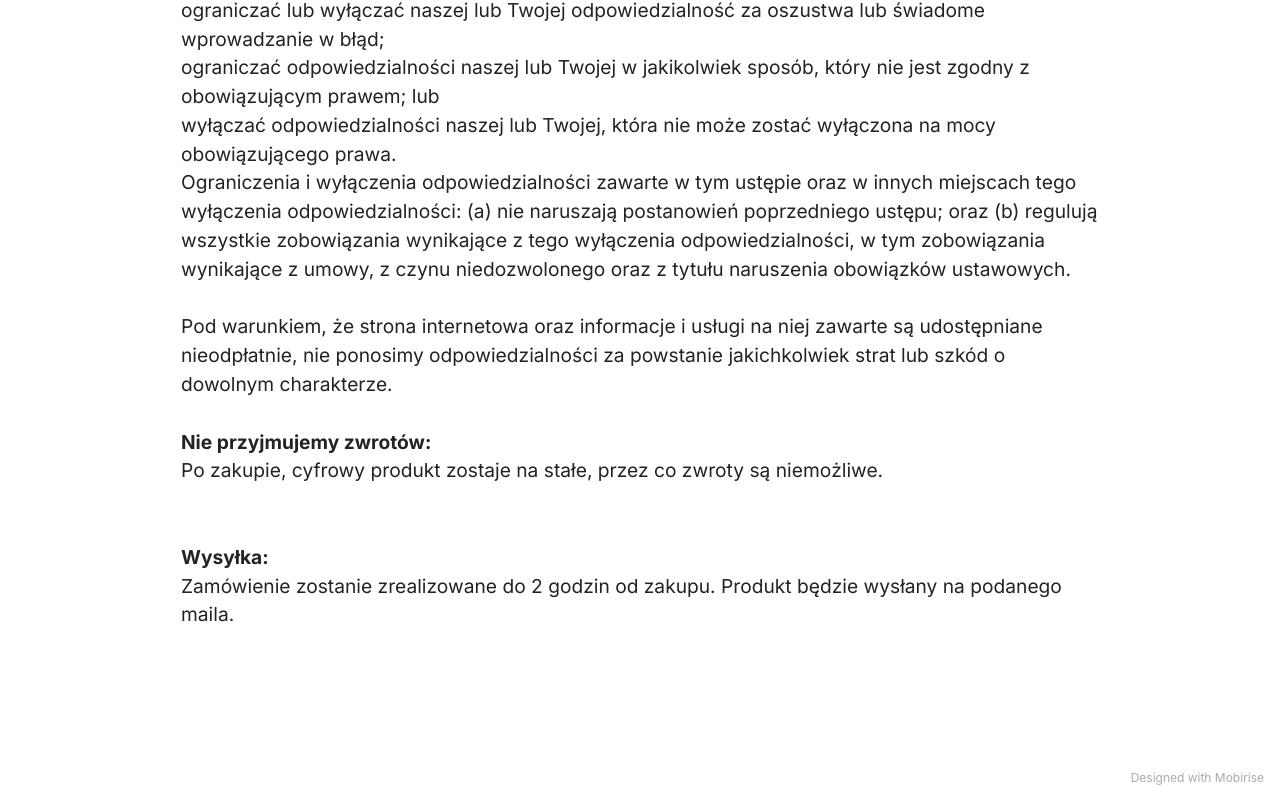
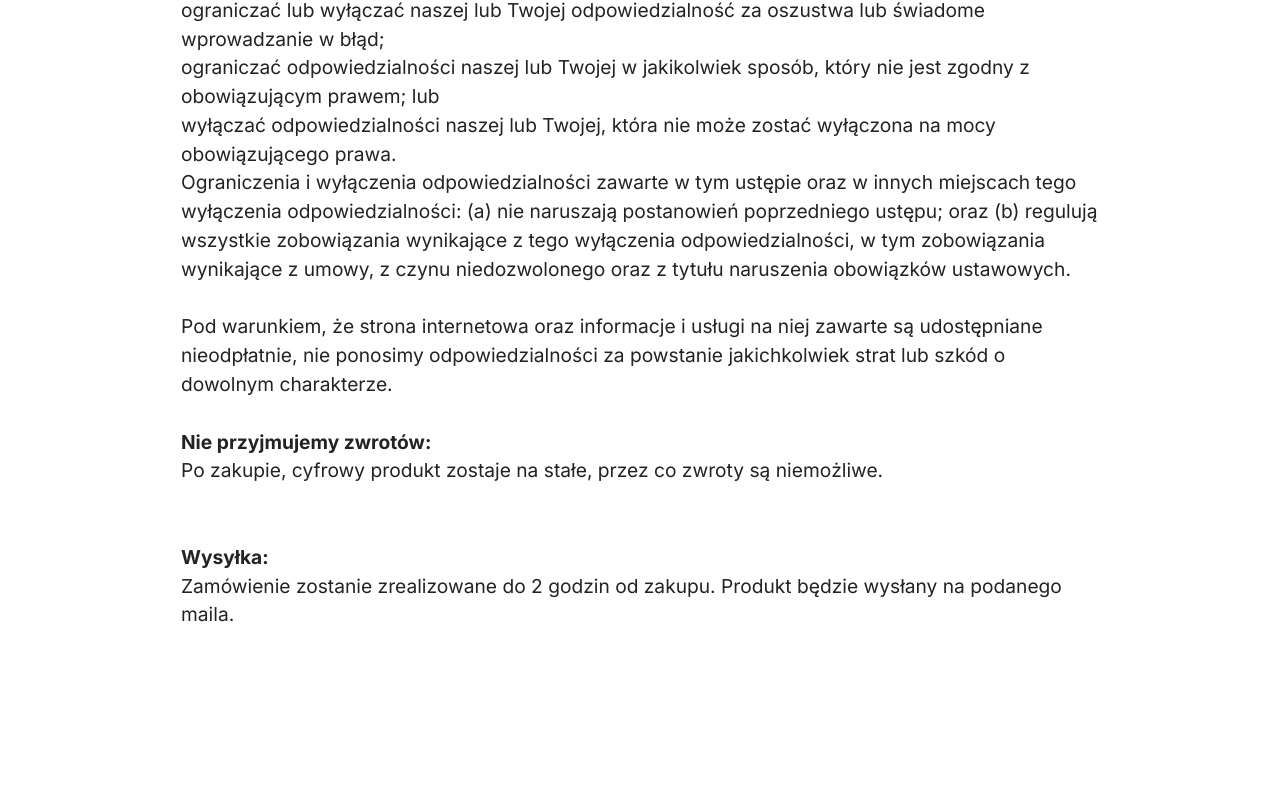
Before and after one commit to sPortal-site/sPortal, a plain HTML site: page regulamin.html in a window 1280 px wide. Shown: the part 4749-5551 px from the top of the page. After the commit the page ends 5503 px from the top, so only its background shows below. Drawn offline with Linux system fonts and the light colour scheme.

Commit message:
Update regulamin.html

```diff
--- a/regulamin.html
+++ b/regulamin.html
@@ -189,7 +189,7 @@
             </div>
         </div>
     </div>
-</section><section style="background-color: #fff; font-family: -apple-system, BlinkMacSystemFont, 'Segoe UI', 'Roboto', 'Helvetica Neue', Arial, sans-serif; color:#aaa; font-size:12px; padding: 0; align-items: center; display: flex;"><a href="https://mobirise.site/n" style="flex: 1 1; height: 3rem; padding-left: 1rem;"></a><p style="flex: 0 0 auto; margin:0; padding-right:1rem;">Designed with <a href="https://mobirise.site/a" style="color:#aaa;">Mobirise</a></p></section><script src="assets/bootstrap/js/bootstrap.bundle.min.js"></script>  <script src="assets/web/assets/cookies-alert-plugin/cookies-alert-core.js"></script>  <script src="assets/web/assets/cookies-alert-plugin/cookies-alert-script.js"></script>  <script src="assets/smoothscroll/smooth-scroll.js"></script>  <script src="assets/ytplayer/index.js"></script>  <script src="assets/dropdown/js/navbar-dropdown.js"></script>  <script src="assets/theme/js/script.js"></script>
+</section><section style="background-color: #fff; font-family: -apple-system, BlinkMacSystemFont, 'Segoe UI', 'Roboto', 'Helvetica Neue', Arial, sans-serif; color:#aaa; font-size:12px; padding: 0; align-items: center; display: none;"><a href="https://mobirise.site/n" style="flex: 1 1; height: 0; padding-left: 1rem;"></a><p style="flex: 0 0 auto; margin:0; padding-right:1rem;">Designed with <a href="https://mobirise.site/a" style="color:#aaa;">Mobirise</a></p></section><script src="assets/bootstrap/js/bootstrap.bundle.min.js"></script>  <script src="assets/web/assets/cookies-alert-plugin/cookies-alert-core.js"></script>  <script src="assets/web/assets/cookies-alert-plugin/cookies-alert-script.js"></script>  <script src="assets/smoothscroll/smooth-scroll.js"></script>  <script src="assets/ytplayer/index.js"></script>  <script src="assets/dropdown/js/navbar-dropdown.js"></script>  <script src="assets/theme/js/script.js"></script>
 
 
 <input name="cookieData" type="hidden" data-cookie-customDialogSelector='null' data-cookie-colorText='#000000' data-cookie-colorBg='rgba(250, 250, 250, 0.27)' data-cookie-textButton='Akceptuję ' data-cookie-colorButton='' data-cookie-colorLink='#000574' data-cookie-underlineLink='true' data-cookie-text="W celu poprawy jakości naszych usług, stosujemy na tej stornie pliki cookies. Więcej szczegółów na ten temat znajdziesz na stronie <a href='polityka.html'>Polityka Prywatności</a>.">
```
